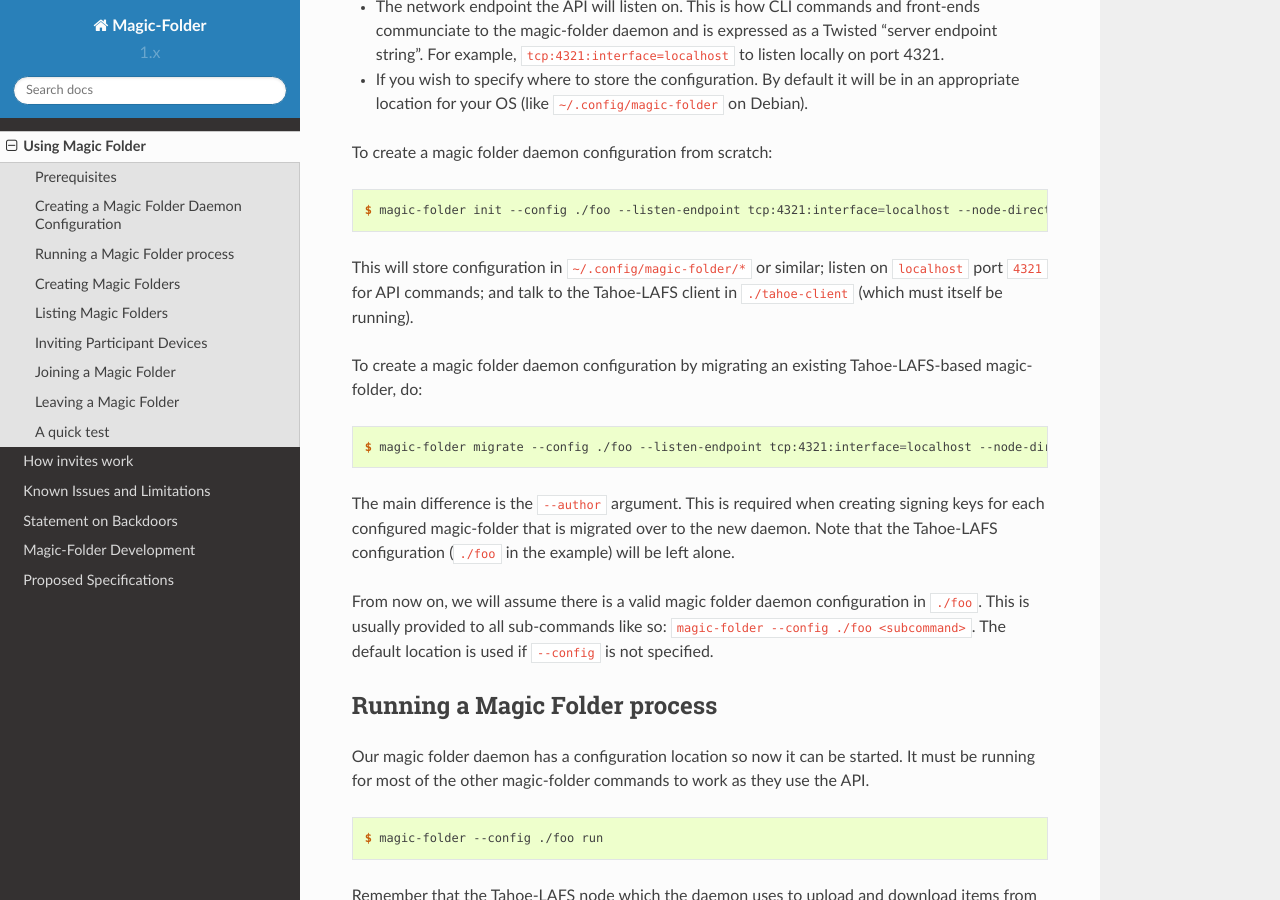
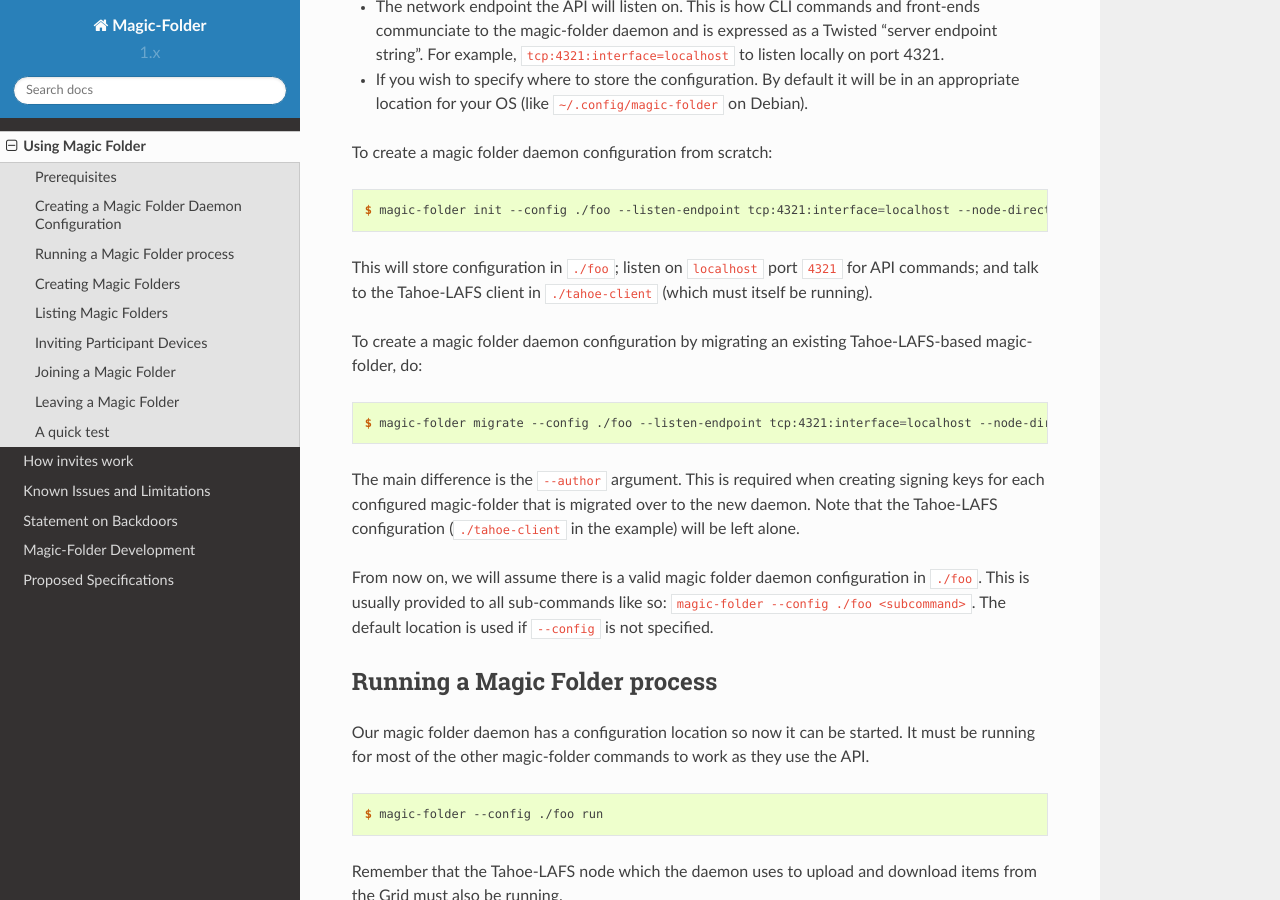
Before and after one commit to tahoe-lafs/magic-folder, a Sphinx documentation site: the page built from docs/usage.rst, in a window 1280 px wide and 900 px high, scrolled down 905 px. Built offline with Sphinx 7.4.7 and the Read the Docs theme 2.0.0, drawn with Linux system fonts in a browser that asks for light colours.

Commit message:
correct mistakes in descriptions

```diff
--- a/docs/usage.rst
+++ b/docs/usage.rst
@@ -59,10 +59,9 @@
 
    $ magic-folder init --config ./foo --listen-endpoint tcp:4321:interface=localhost --node-directory ./tahoe-client
 
-This will store configuration in ``~/.config/magic-folder/*`` or
-similar; listen on ``localhost`` port ``4321`` for API commands; and
-talk to the Tahoe-LAFS client in ``./tahoe-client`` (which must itself
-be running).
+This will store configuration in ``./foo``; listen on ``localhost``
+port ``4321`` for API commands; and talk to the Tahoe-LAFS client in
+``./tahoe-client`` (which must itself be running).
 
 To create a magic folder daemon configuration by migrating an existing
 Tahoe-LAFS-based magic-folder, do:
@@ -74,7 +73,7 @@
 The main difference is the ``--author`` argument. This is required
 when creating signing keys for each configured magic-folder that is
 migrated over to the new daemon. Note that the Tahoe-LAFS
-configuration (``./foo`` in the example) will be left alone.
+configuration (``./tahoe-client`` in the example) will be left alone.
 
 From now on, we will assume there is a valid magic folder daemon
 configuration in ``./foo``. This is usually provided to all
```
